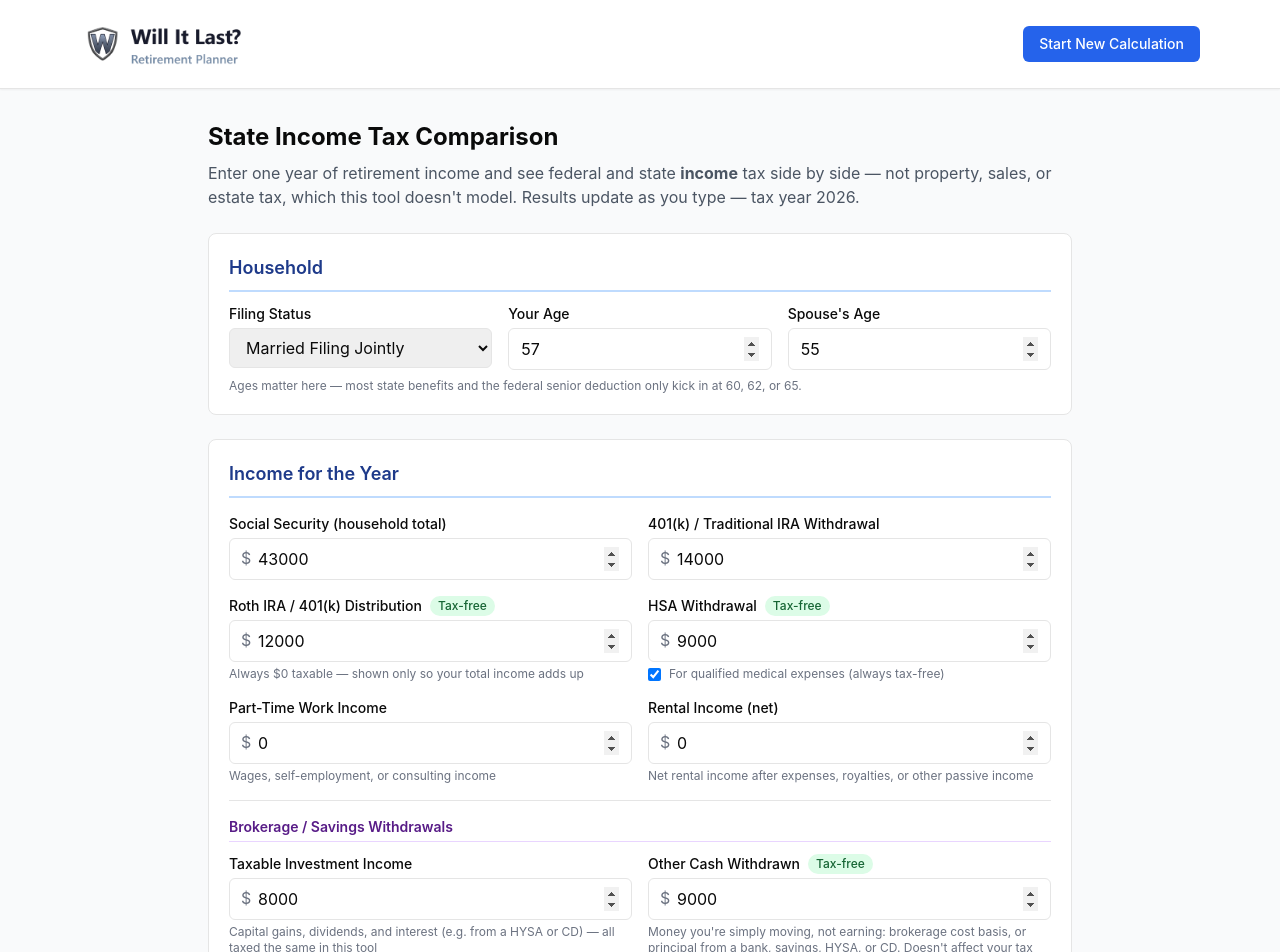
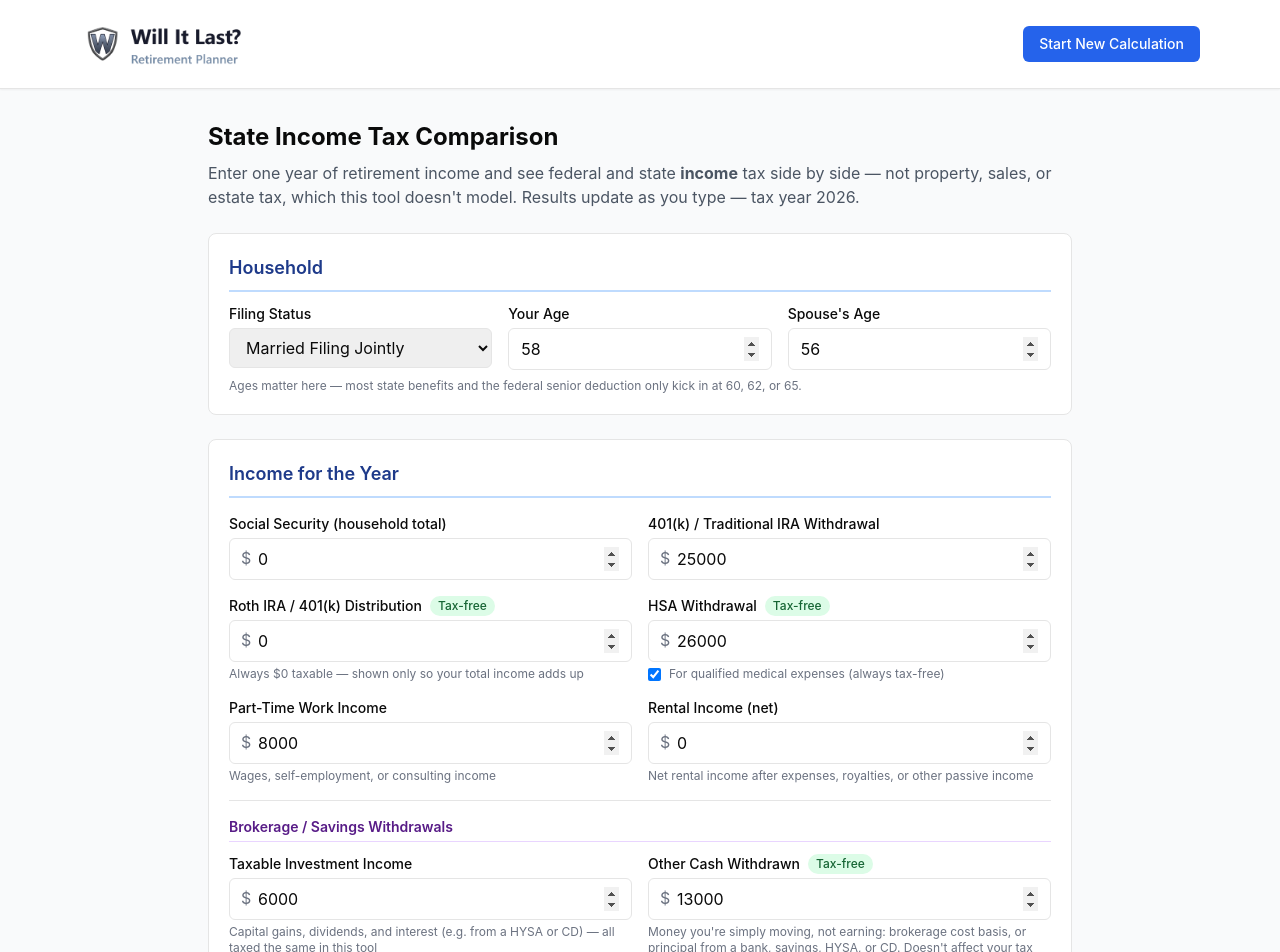
Before and after one commit to tuangatech/Retirement-Planner, a React (Vite) app: page /state-tax-comparison in a window 1280 px wide. Shown: the top 952 px of the page. Built offline with nearby package versions, Linux system fonts and the light colour scheme.

Commit message:
Adjust constants in StateTaxComparisonPage

```diff
--- a/src/pages/StateTaxComparisonPage.tsx
+++ b/src/pages/StateTaxComparisonPage.tsx
@@ -70,19 +70,19 @@ function CurrencyField({
 // situation rather than an arbitrary or all-zero starting point.
 export default function StateTaxComparisonPage() {
     const [filingStatus, setFilingStatus] = useState<FilingStatus>('married_joint');
-    const [age, setAge] = useState(57);
-    const [spouseAge, setSpouseAge] = useState(55);
+    const [age, setAge] = useState(58);
+    const [spouseAge, setSpouseAge] = useState(56);
 
-    const [socialSecurity, setSocialSecurity] = useState(43000);
+    const [socialSecurity, setSocialSecurity] = useState(0);
     const [governmentPensionIncome, setGovernmentPensionIncome] = useState(0);
     const [privatePensionIncome, setPrivatePensionIncome] = useState(0);
-    const [taxDeferredWithdrawal, setTaxDeferredWithdrawal] = useState(14000);
-    const [investmentGains, setInvestmentGains] = useState(8000); // LTCG + Dividends
-    const [nonTaxableCashWithdrawn, setNonTaxableCashWithdrawn] = useState(9000); // brokerage cost basis
-    const [rothDistribution, setRothDistribution] = useState(12000);
-    const [hsaAmount, setHsaAmount] = useState(9000);
+    const [taxDeferredWithdrawal, setTaxDeferredWithdrawal] = useState(25000);  // 401(k) + Traditional IRA
+    const [investmentGains, setInvestmentGains] = useState(6000); // LTCG + Dividends
+    const [nonTaxableCashWithdrawn, setNonTaxableCashWithdrawn] = useState(13000); // brokerage cost basis
+    const [rothDistribution, setRothDistribution] = useState(0); // Roth IRA + Roth 401(k)
+    const [hsaAmount, setHsaAmount] = useState(26000); // HSA withdrawal
     const [hsaQualifiedMedical, setHsaQualifiedMedical] = useState(true);
-    const [partTimeWork, setPartTimeWork] = useState(0);
+    const [partTimeWork, setPartTimeWork] = useState(8000);
     const [rentalIncome, setRentalIncome] = useState(0);
 
     const [effectiveTaxRatePct, setEffectiveTaxRatePct] = useState(12);
```
